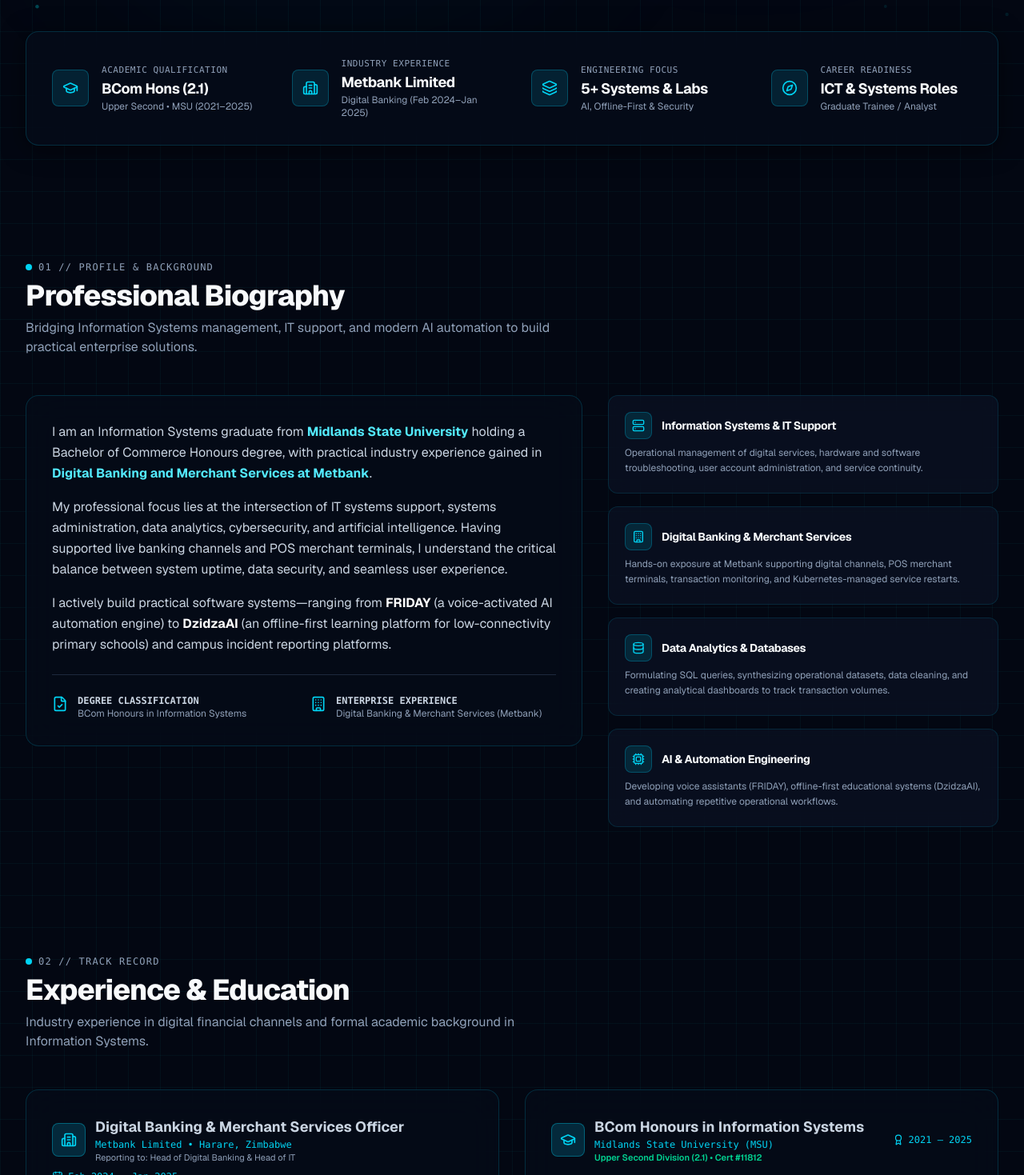
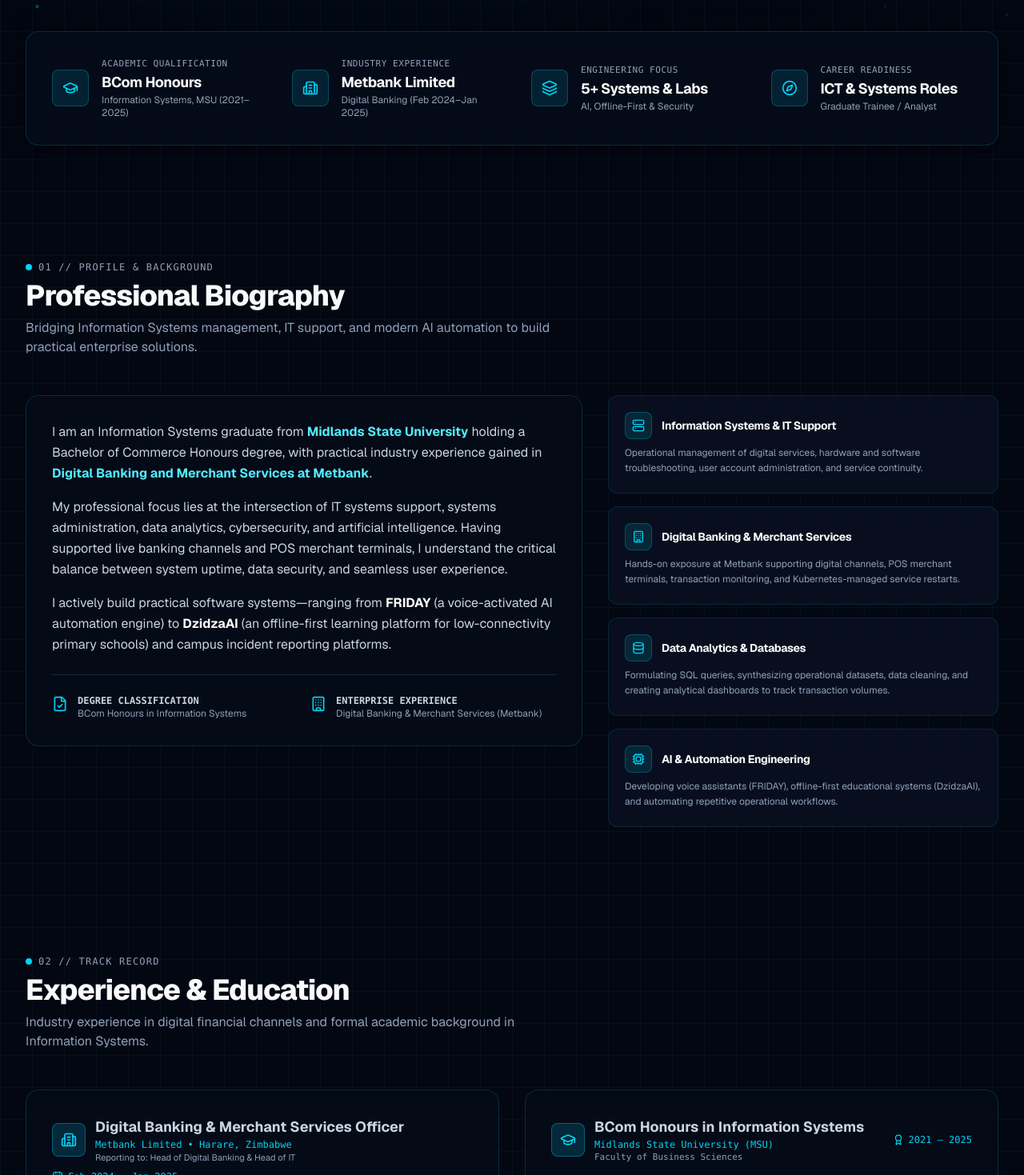
Before and after one commit to Signas-58/portfolio, a Next.js app: page / in a window 1280 px wide. Shown: the part 681-2150 px from the top of the page at 80% size. Built offline with nearby package versions, Linux system fonts and the light colour scheme; no server answers.

Commit message:
fix: remove degree classification (2.1), Upper Second, and cert number from display

```diff
--- a/src/components/AILab.tsx
+++ b/src/components/AILab.tsx
@@ -244,7 +244,7 @@ Knock, knock, Neo. 🐇💊`;
       clean.includes('bio') ||
       clean.includes('background')
     ) {
-      return "Stanford Tsakane Sithole is an Information Systems Honours graduate (Upper Second Division - 2.1) from Midlands State University (MSU) with professional banking operations experience at Metbank (Digital Banking & Merchant Services). He specializes in digital channels management, POS operations, Kubernetes service continuity, data analytics, and intelligent systems (FRIDAY, aegisBTC, DzidzaAI).";
+      return "Stanford Tsakane Sithole is an Information Systems Honours graduate from Midlands State University (MSU) with professional banking operations experience at Metbank (Digital Banking & Merchant Services). He specializes in digital channels management, POS operations, Kubernetes service continuity, data analytics, and intelligent systems (FRIDAY, aegisBTC, DzidzaAI).";
     }
 
     // 7. Education / Degree / University
@@ -260,7 +260,7 @@ Knock, knock, Neo. 🐇💊`;
     ) {
       return `[ ACADEMIC & CERTIFIED QUALIFICATIONS ]
 • Midlands State University (2021–2025):
-  Bachelor of Commerce Honours Degree in Information Systems (2.1 - Upper Second Division, Certificate #11812).
+  Bachelor of Commerce Honours Degree in Information Systems.
 • Thornhill High School (2019–2021):
   ZIMSEC Advanced Level (Computer Science: C, Business Studies: C, Geography: B).
 • Ministry of Higher & Tertiary Education (2019):
@@ -410,7 +410,7 @@ Disciplined, fast-learning, and ready to make an immediate impact across Softwar
     ) {
       return `[ OFFICIAL CURRICULUM VITAE // STANFORD TSAKANE SITHOLE ]
 • Full Official Name : Stanford Tsakane Sithole
-• Qualifications     : BCom Honours Degree in Information Systems (2.1 - Upper Second), Midlands State University
+• Qualifications     : BCom Honours Degree in Information Systems, Midlands State University
 • Industry Role      : Digital Banking Officer & Merchant Services Officer (Metbank Limited)
 • Professional Referees: Mr. W. Chakanyuka (Head of Digital Banking), Mr. B. Dube (Metbank)
 
--- a/src/components/CVModal.tsx
+++ b/src/components/CVModal.tsx
@@ -103,10 +103,10 @@ export default function CVModal() {
                 Stanford Tsakane Sithole
               </h1>
               <p className="text-base font-semibold text-blue-700 mt-1">
-                Information Systems Graduate (BCom Hons 2.1) | Digital Banking & IT Operations
+                Information Systems Graduate (BCom Hons) | Digital Banking & IT Operations
               </p>
               <p className="text-xs text-slate-600 mt-1.5 max-w-xl leading-relaxed">
-                An Information Systems graduate with a Bachelor of Commerce Honours Degree (2.1) from Midlands State University, with practical experience in digital banking, merchant services, IT support, payment systems, data analysis, and cybersecurity. Possesses strong analytical, problem-solving, and communication skills and performs well in collaborative environments.
+                An Information Systems graduate with a Bachelor of Commerce Honours Degree from Midlands State University, with practical experience in digital banking, merchant services, IT support, payment systems, data analysis, and cybersecurity. Possesses strong analytical, problem-solving, and communication skills and performs well in collaborative environments.
               </p>
             </div>
 
@@ -153,8 +153,8 @@ export default function CVModal() {
               <p className="font-semibold text-slate-800">Zimbabwean</p>
             </div>
             <div>
-              <span className="text-slate-500 font-mono">Degree Class:</span>
-              <p className="font-semibold text-blue-700">Upper Second (2.1)</p>
+              <span className="text-slate-500 font-mono">Qualification:</span>
+              <p className="font-semibold text-blue-700">BCom Honours</p>
             </div>
           </div>
 
@@ -260,9 +260,9 @@ export default function CVModal() {
                 </div>
                 <div className="text-right">
                   <span className="text-xs font-mono font-bold text-blue-700 bg-blue-100 px-2 py-0.5 rounded">
-                    Upper Second Division (2.1)
+                    Honours Degree
                   </span>
-                  <p className="text-[11px] font-mono text-slate-500 mt-0.5">2021 – 2025 (Cert #11812)</p>
+                  <p className="text-[11px] font-mono text-slate-500 mt-0.5">2021 – 2025</p>
                 </div>
               </div>
               <p className="text-xs text-slate-600 leading-relaxed pt-1">
--- a/src/components/Experience.tsx
+++ b/src/components/Experience.tsx
@@ -148,7 +148,7 @@ export default function Experience() {
                   BCom Honours in Information Systems
                 </h3>
                 <p className="text-xs font-mono text-cyan-400">Midlands State University (MSU)</p>
-                <p className="text-[11px] text-emerald-400 font-semibold">Upper Second Division (2.1) • Cert #11812</p>
+                <p className="text-[11px] text-slate-400 font-mono">Faculty of Business Sciences</p>
               </div>
             </div>
             <div className="flex items-center gap-1.5 text-xs font-mono text-cyan-400">
--- a/src/components/MetricsBar.tsx
+++ b/src/components/MetricsBar.tsx
@@ -11,8 +11,8 @@ export default function MetricsBar() {
     {
       icon: GraduationCap,
       label: 'Academic Qualification',
-      value: 'BCom Hons (2.1)',
-      sub: 'Upper Second • MSU (2021–2025)',
+      value: 'BCom Honours',
+      sub: 'Information Systems, MSU (2021–2025)',
     },
     {
       icon: Building2,
```
